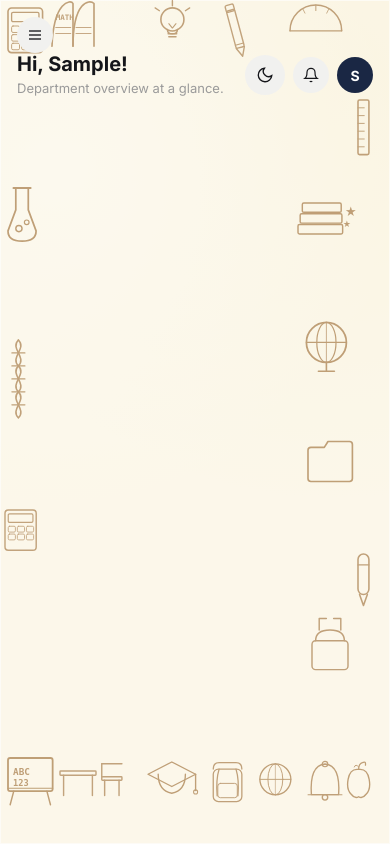
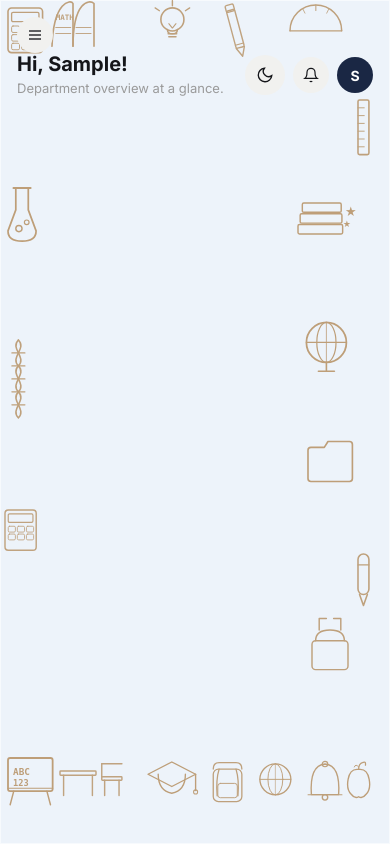
Before and after one commit to Darkhydraxl/scholaris-, a Flask app: template ifyscs/app/templates/auth/login.html in a window 390 px wide. Run offline with Flask 3, Linux system fonts and the light colour scheme; the template is opened without the code that fills it: values that come from a table or form of the project are taken from there, others are empty; the visitor is signed in with stand-in values (Sample User, id 1); parts of the project's set-up code (start-up, migrations or seed data) failed here and were passed over; some libraries are stand-ins or nearby versions; some web fonts are replaced.

Commit message:
Login mobile light mode: body background #c4d9f0 to match register page
On mobile in light mode, the raw body background was showing as a warm/wheat
colour below the panels. Register already set body { background: #c4d9f0 }
for light mode. This replicates the same two-line body rule in login.html so
the French blue fills the whole page on mobile, matching the create-account page.

Co-Authored-By: Claude Sonnet 4.6 <noreply@anthropic.com>

```diff
--- a/ifyscs/app/templates/auth/login.html
+++ b/ifyscs/app/templates/auth/login.html
@@ -129,6 +129,10 @@
 {% block extra_css %}
 <style>
 @import url('https://fonts.googleapis.com/css2?family=Crimson+Pro:ital,wght@0,600;0,700;1,400;1,600&display=swap');
+
+/* Default dark body background; light mode overridden below */
+body { background: #0b0c0f; overflow-x: hidden; }
+[data-theme="light"] body { background: #c4d9f0; }
 
 /* ═══════════════════════════════════
    Layout
```
